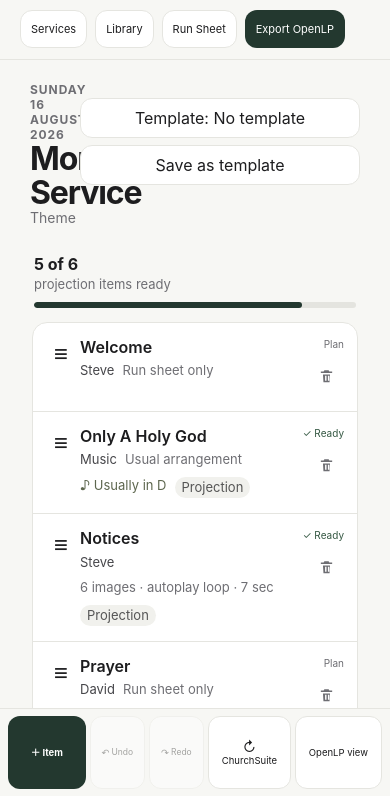
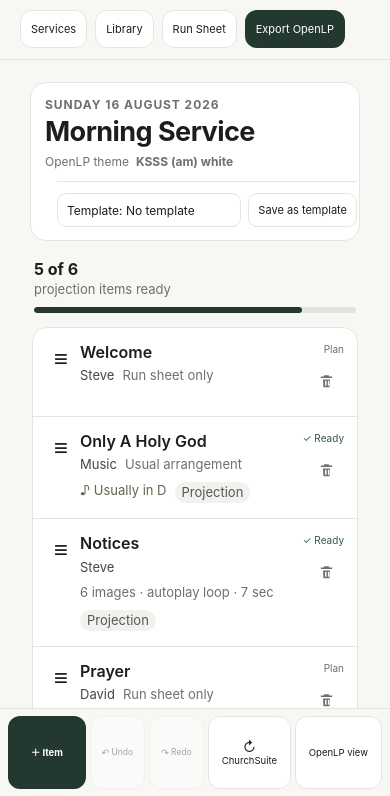
Before and after one commit to s4069b/OpenLP-Service-Planner, a website: page public/index.html in a window 390 px wide. Shown: the part 48-844 px from the top of the page. Drawn offline with Linux system fonts and the light colour scheme; no server answers.

Commit message:
Add files via upload

```diff
--- a/public/app.css
+++ b/public/app.css
@@ -3874,42 +3874,103 @@
 .churchsuite-service-times small{font-size:9px;text-transform:uppercase;letter-spacing:.05em;color:var(--muted)}
 
 
-/* v1.76.34 mobile service-header tidy-up */
-@media(max-width:700px){
-  .service-head .meta{
+
+
+/* v1.76.36 mobile service header */
+@media(max-width:700px){
+  .service-head{
+    display:grid;
+    grid-template-columns:minmax(0,1fr);
+    gap:0;
+    padding:14px 14px 13px;
+    margin:0 0 18px;
+    border:1px solid var(--line);
+    border-radius:16px;
+    background:var(--panel);
+  }
+
+  .service-head .title-line{
+    min-width:0;
+  }
+
+  .service-head h1{
+    margin:0;
+    font-size:27px;
+    line-height:1.08;
+    letter-spacing:-.02em;
+  }
+
+  .service-head .eyebrow{
+    margin-bottom:5px;
+  }
+
+  .service-head .meta.service-theme-line{
     display:flex;
-    align-items:baseline;
-    gap:6px;
+    align-items:center;
+    gap:7px;
     min-width:0;
+    margin-top:8px;
+    color:var(--muted);
+    font-size:12px;
     white-space:nowrap;
   }
+
+  .service-theme-label{
+    flex:0 0 auto;
+  }
+
   #themeBtn{
     display:inline-block;
     min-width:0;
-    max-width:calc(100vw - 92px);
+    max-width:calc(100vw - 150px);
+    padding:0;
     overflow:hidden;
     text-overflow:ellipsis;
     white-space:nowrap;
     word-break:normal;
     overflow-wrap:normal;
-    vertical-align:bottom;
-  }
+    font-size:12px;
+    font-weight:650;
+    text-align:left;
+  }
+
   .service-head-actions{
     display:grid;
-    grid-template-columns:minmax(0,1fr);
+    grid-template-columns:minmax(0,1fr) auto;
+    align-items:center;
     gap:7px;
-    width:min(100%,280px);
-    margin-top:16px;
-  }
-  #currentServiceTemplateBtn,
-  #saveCurrentServiceTemplateBtn{
     width:100%;
-    max-width:100%;
+    max-width:none;
+    margin-top:12px;
+    padding-top:11px;
+    border-top:1px solid var(--line);
+  }
+
+  #currentServiceTemplateBtn{
+    width:100%;
+    max-width:none;
     min-width:0;
-  }
-  #currentServiceTemplateBtn{
+    min-height:34px;
+    padding:7px 9px;
     overflow:hidden;
     text-overflow:ellipsis;
     white-space:nowrap;
-  }
-}
+    text-align:left;
+    font-size:12px;
+    border-radius:9px;
+  }
+
+  #saveCurrentServiceTemplateBtn{
+    width:auto;
+    min-width:auto;
+    min-height:34px;
+    padding:7px 9px;
+    font-size:11px;
+    border-radius:9px;
+    white-space:nowrap;
+  }
+
+  .readiness{
+    margin-top:14px;
+  }
+}
--- a/public/index.html
+++ b/public/index.html
@@ -5,7 +5,7 @@
   <meta name="viewport" content="width=device-width, initial-scale=1, viewport-fit=cover" />
   <meta name="theme-color" content="#f7f7f4" />
   <title>OpenLP Service Planner</title>
-  <link rel="stylesheet" href="app.css?v=17634" />
+  <link rel="stylesheet" href="app.css?v=17636" />
 
   <link rel="icon" href="/favicon.ico?v=17629" sizes="any">
   <link rel="icon" type="image/png" sizes="32x32" href="/favicon-32.png?v=17629">
@@ -53,11 +53,11 @@
         <div class="title-line">
           <h1 id="serviceTitle" role="button" tabindex="0" title="Switch service plan">Morning Service</h1>
         </div>
-        <div class="meta">Theme <button class="linkish" id="themeBtn">KSSS (am) white</button></div>
+        <div class="meta service-theme-line"><span class="service-theme-label">OpenLP theme</span><button class="linkish" id="themeBtn">KSSS (am) white</button></div>
       </div>
       <div class="head-actions service-head-actions">
-        <button class="secondary" id="currentServiceTemplateBtn" type="button">Template</button>
-        <button class="secondary" id="saveCurrentServiceTemplateBtn" type="button">Save as template</button>
+        <button class="secondary service-template-choice" id="currentServiceTemplateBtn" type="button">Template</button>
+        <button class="secondary service-template-save" id="saveCurrentServiceTemplateBtn" type="button">Save as template</button>
       </div>
     </section>
 
@@ -148,6 +148,6 @@
     </form>
   </dialog>
 
-  <script src="app.js?v=17634"></script>
+  <script src="app.js?v=17636"></script>
 </body>
 </html>
```
